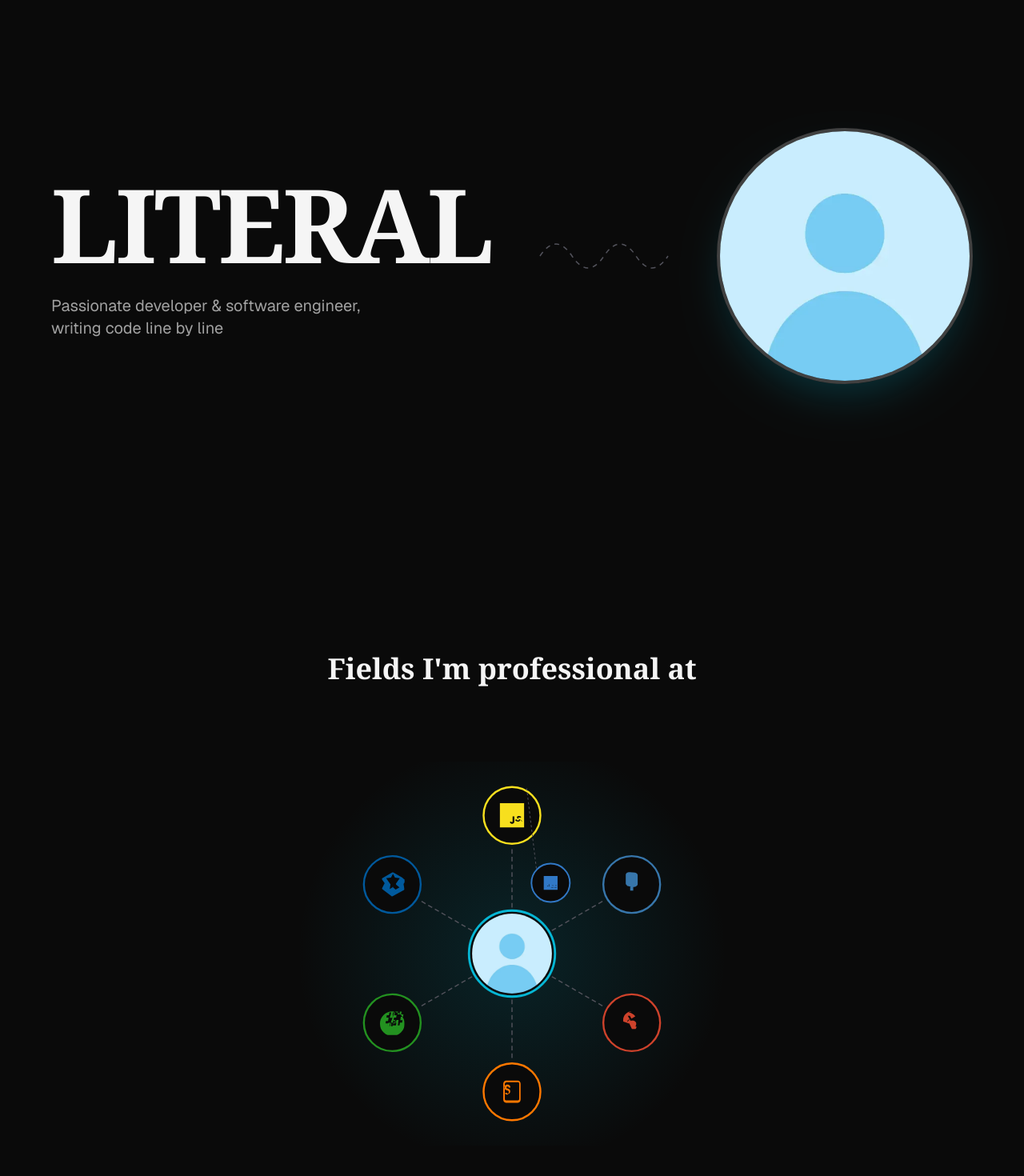
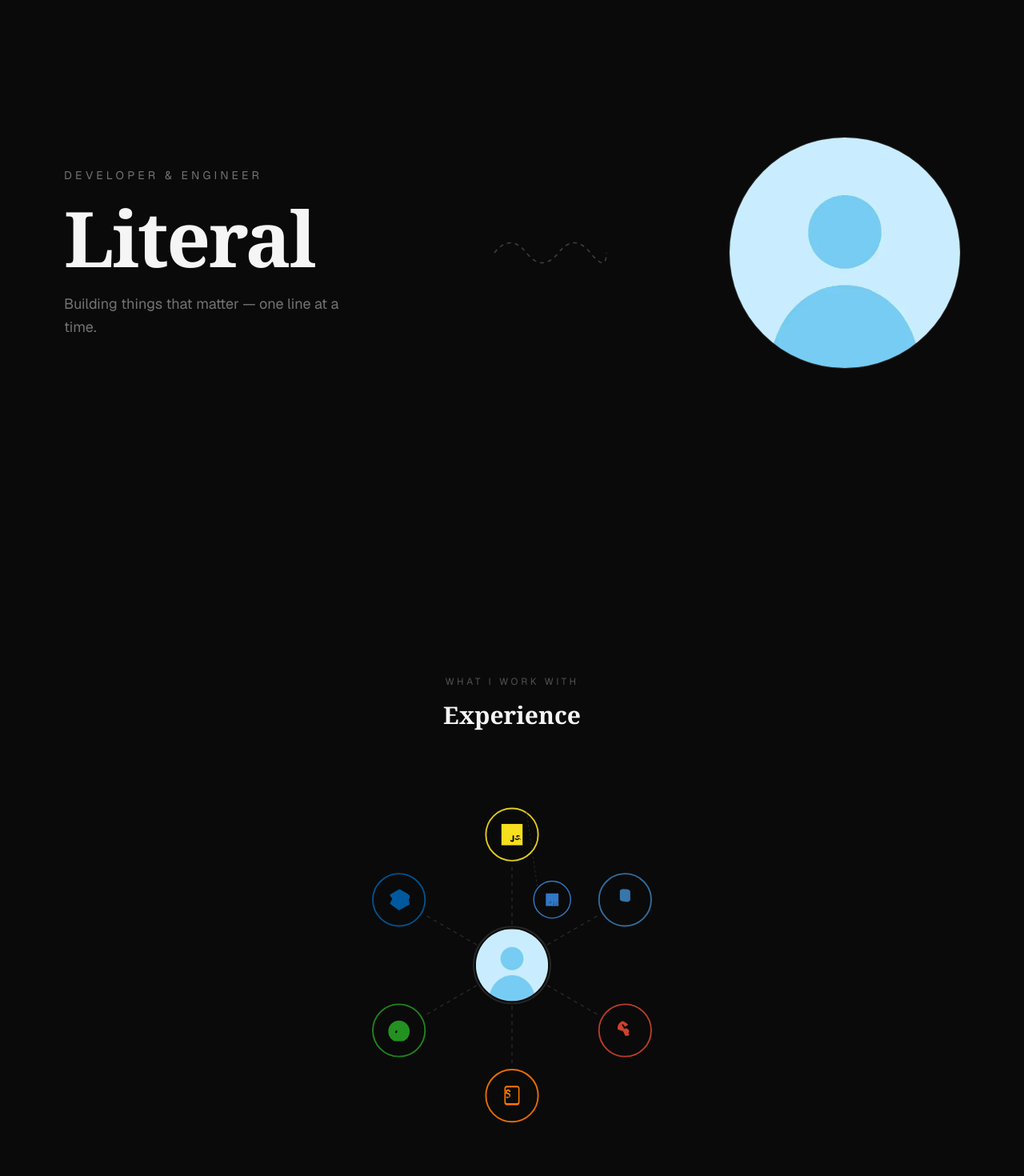
Before and after one commit to itarqos5/itarqos-portfolio, a Next.js app: page / in a window 1280 px wide. Shown: the part 166-1636 px from the top of the page at 80% size. Built offline with nearby package versions, Linux system fonts and the light colour scheme.

Commit message:
Refine aesthetic: remove blue theme, cleaner typography, rename section to Experience, tighten design

```diff
--- a/app/globals.css
+++ b/app/globals.css
@@ -1,51 +1,27 @@
 @import "tailwindcss";
 
-:root {
-  --background: #000000;
-  --foreground: #ededed;
-}
-
 @theme inline {
-  --color-background: var(--background);
-  --color-foreground: var(--foreground);
+  --color-background: #0a0a0a;
+  --color-foreground: #ededed;
   --font-sans: var(--font-geist-sans);
   --font-mono: var(--font-geist-mono);
   --font-serif: Georgia, serif;
 }
 
-@media (prefers-color-scheme: dark) {
-  :root {
-    --background: #0a0a0a;
-    --foreground: #ededed;
-  }
+* {
+  scrollbar-width: thin;
+  scrollbar-color: #3f3f46 #09090b;
 }
 
-* {
-  scrollbar-width: thin;
-  scrollbar-color: #52525b #18181b;
-}
-
-::-webkit-scrollbar {
-  width: 8px;
-}
-
-::-webkit-scrollbar-track {
-  background: #18181b;
-}
-
-::-webkit-scrollbar-thumb {
-  background: #52525b;
-  border-radius: 4px;
-}
-
-::-webkit-scrollbar-thumb:hover {
-  background: #71717a;
-}
+::-webkit-scrollbar { width: 6px; }
+::-webkit-scrollbar-track { background: #09090b; }
+::-webkit-scrollbar-thumb { background: #3f3f46; border-radius: 3px; }
+::-webkit-scrollbar-thumb:hover { background: #52525b; }
 
 body {
-  background: var(--background);
-  color: var(--foreground);
-  font-family: Arial, Helvetica, sans-serif;
+  background: #0a0a0a;
+  color: #ededed;
+  font-family: var(--font-geist-sans), system-ui, sans-serif;
 }
 
 @keyframes spin-slow {
@@ -58,10 +34,5 @@ body {
   100% { transform: translateX(100%); }
 }
 
-.animate-spin-slow {
-  animation: spin-slow 2s linear infinite;
-}
-
-.animate-shimmer {
-  animation: shimmer 1.5s ease-in-out infinite;
-}
+.animate-spin-slow { animation: spin-slow 2s linear infinite; }
+.animate-shimmer { animation: shimmer 1.5s ease-in-out infinite; }
--- a/components/HeroSection.tsx
+++ b/components/HeroSection.tsx
@@ -2,30 +2,33 @@
 
 export default function HeroSection() {
   return (
-    <div className="relative z-10 flex min-h-screen items-center justify-between px-16">
-      <div className="flex flex-col gap-6">
-        <h1 className="font-serif text-8xl md:text-9xl font-bold text-neutral-100 tracking-tight">
-          LITERAL
+    <div className="relative z-10 flex min-h-screen items-center justify-between px-20">
+      <div className="flex flex-col gap-5">
+        <p className="font-sans text-sm tracking-[0.3em] text-neutral-500 uppercase">
+          Developer &amp; engineer
+        </p>
+        <h1 className="font-serif text-7xl md:text-8xl font-bold text-neutral-100 tracking-tight leading-none">
+          Literal
         </h1>
-        <p className="font-sans text-xl text-neutral-400 max-w-md">
-          Passionate developer &amp; software engineer, writing code line by line
+        <p className="font-sans text-lg text-neutral-500 max-w-sm leading-relaxed">
+          Building things that matter — one line at a time.
         </p>
       </div>
 
       <div className="flex-1 hidden md:flex justify-center items-center">
-        <svg width="200" height="100" viewBox="0 0 200 100" preserveAspectRatio="xMidYMid meet">
+        <svg width="160" height="80" viewBox="0 0 160 80" preserveAspectRatio="xMidYMid meet">
           <path
-            d="M 20 50 Q 40 20, 60 50 T 100 50 T 140 50 T 180 50"
+            d="M 10 40 Q 30 15, 50 40 T 90 40 T 130 40 T 150 40"
             fill="none"
-            stroke="#52525b"
+            stroke="#3f3f46"
             strokeWidth="1.5"
-            strokeDasharray="6 6"
+            strokeDasharray="5 5"
           />
         </svg>
       </div>
 
       <div className="relative z-0 hidden md:block">
-        <div className="relative w-80 h-80 rounded-full overflow-hidden border-4 border-neutral-700 shadow-2xl shadow-cyan-400/20">
+        <div className="relative w-72 h-72 rounded-full overflow-hidden ring-1 ring-neutral-800">
           <img src="/profile.png" alt="Profile" className="w-full h-full object-cover" />
         </div>
       </div>
--- a/components/SkillsSection.tsx
+++ b/components/SkillsSection.tsx
@@ -1,15 +1,15 @@
 "use client";
 
-import { useEffect, useRef, useState } from "react";
+import { useEffect, useState } from "react";
 
 const ICONS: Record<string, string> = {
   JavaScript: "M0 0h24v24H0V0zm22.034 18.276c-.175-.987-.698-1.63-2.346-2.383-.693-.336-1.262-.56-1.517-.953-.093-.204-.098-.363-.022-.551.148-.374.514-.538.996-.453.294.071.547.235.74.53.656-.416.656-.416 1.12-.703-.174-.26-.263-.364-.394-.476-.377-.44-1.088-.717-1.83-.663l-.573.062c-.5.102-.867.316-1.115.613-.427.486-.284 1.22.218 1.58.522.354 1.35.487 1.638.887.124.346.06.642-.104.83-.366.423-1.115.43-1.724.047-.295-.145-.571-.412-.823-.85l-1.17.675c.15.39.338.654.614.93 1.247 1.12 3.264 1.016 4.034-.31.01-.017.144-.4.038-.91zm-7.758-5.274h-1.69c0 1.11-.008 2.216-.008 3.326 0 .884.073 1.64-.065 1.933-.194.414-.69.357-.93.288-.236-.108-.368-.263-.52-.5-.048-.07-.084-.118-.098-.118l-1.142.713c.276.57.656 1.05 1.246 1.316.58.283 1.212.316 1.856.113.555-.16.923-.48 1.137-.92.22-.455.208-.98.206-1.616-.005-1.184 0-2.368 0-3.555v-.03z",
   TypeScript: "M3 3h18v18H3V3zm10.483 14.626v-1.74h1.74v-.906h-.906v3.803h.906V18h-2.25v.626h.51zm4.14 0v-1.74h1.74v-.906h-.906v3.803h.906V18h-2.25v.626h.51zm-8.98-.907v-1.74h1.74v-.907h-.905v1.74h-1.74v.907h.905zm0 1.74v-1.74h1.74v-.907h-.905v2.647h.905v-.907h1.74v.907h-2.68z",
-  Python: "M14.25.18l.9.2.73.26.59.3.45.32.34.34.25.34.16.33.1.3.04.26.02.2-.01.13v8.5l-.02.13-.04.26-.1.3-.16.33-.25.34-.34.34-.45.32-.59.3-.73.26-.9.2L12 14l-2.25-.18-.9-.2-.73-.26-.59-.3-.45-.32-.34-.34-.25-.34-.16-.33-.1-.3-.04-.26-.02-.2v-8.5l.02-.13.04-.26.1-.3.16-.33.25-.34.34-.34.45-.32.59-.3.73-.26.9-.2L12 0l2.25.18zM7.5 7.5h9v3h-9v-3zM7.5 10.5h9v3h-9v-3zM16.5 13.5h-3V18h-3v-4.5h-3v-3h9v3z",
-  Rust: "M11.91 1.039c-4.56 0-8.272 3.919-8.272 8.478 0 .463.06.987.18 1.451 1.68.576 3.36 1.15 5.04 1.728a4366 4366 0 0 1 2.912-1.013c-.72-.837-1.14-1.711-1.32-2.596-.48.12-1.02.36-1.38.66-.6.48-.66.84-.72 1.2-.06.36.06.72.3.96.18.18.42.3.72.36h.06l2.76 5.82h3.66c.36-.72.66-1.44.96-2.16l-1.2-.42c.18-.3.36-.6.48-.96.3-.72.42-1.5.24-2.28-.24-.9-.84-1.62-1.68-2.04-.84-.42-1.86-.42-2.76-.24-.36.06-.72.24-1.02.42l-1.02-2.1-1.74-3.06h2.04c.54.9 1.08 1.8 1.62 2.7l3.72-2.16c-.9-1.26-2.1-2.28-3.48-2.94-.72-.36-1.5-.54-2.28-.66-.36-.06-.72-.06-1.08-.06zM8.37 9.517c.24-.24.54-.42.9-.48.66-.12 1.32.12 1.62.72.3.6.18 1.32-.36 1.74-.54.42-1.32.48-1.92.12-.54-.36-.78-.96-.78-1.56.06-.3.24-.54.54-.54z",
+  Python: "M14.25.18l.9.2.73.26.59.3.45.32.34.34.25.34.16.33.1.3.04.26.02.2-.01.13v8.5l-.02.13-.04.26-.1.3-.16.33-.25.34-.34.34-.45.32-.59.3-.73.26-.9.2L12 14l-2.25-.18-.9-.2-.73-.26-.59-.3-.45-.32-.34-.34-.25-.34-.16-.33-.1-.3-.04-.26-.02-.2v-8.5l.02-.13.04-.26.1-.3.16-.33.25-.34.34-.34.45-.32.59-.3.73-.26.9-.2L12 0l2.25.18z",
+  Rust: "M11.91 1.039c-4.56 0-8.272 3.919-8.272 8.478 0 .463.06.987.18 1.451 1.68.576 3.36 1.15 5.04 1.728a4366 4366 0 0 1 2.912-1.013c-.72-.837-1.14-1.711-1.32-2.596-.48.12-1.02.36-1.38.66-.6.48-.66.84-.72 1.2-.06.36.06.72.3.96.18.18.42.3.72.36h.06l2.76 5.82h3.66c.36-.72.66-1.44.96-2.16l-1.2-.42c.18-.3.36-.6.48-.96.3-.72.42-1.5.24-2.28-.24-.9-.84-1.62-1.68-2.04-.84-.42-1.86-.42-2.76-.24-.36.06-.72.24-1.02.42l-1.02-2.1-1.74-3.06h2.04c.54.9 1.08 1.8 1.62 2.7l3.72-2.16c-.9-1.26-2.1-2.28-3.48-2.94-.72-.36-1.5-.54-2.28-.66-.36-.06-.72-.06-1.08-.06z",
   Java: "M6.241 1.039c-.78 0-1.44.3-1.98.9-.54.6-.78 1.38-.78 2.34v15.12c0 .96.24 1.74.72 2.34.48.6 1.14.9 1.98.9h11.52c.84 0 1.5-.3 1.98-.9.48-.6.72-1.38.72-2.34V4.28c0-.96-.24-1.74-.72-2.34-.48-.6-1.14-.9-1.98-.9H6.242zm0 1.62h11.52c.36 0 .66.12.9.36.24.24.36.54.36.9v15.12c0 .36-.12.66-.36.9-.24.24-.54.36-.9.36H6.242c-.36 0-.66-.12-.9-.36-.24-.24-.36-.54-.36-.9V4.28c0-.36.12-.66.36-.9.24-.24.54-.36.9-.36zm1.98 11.88c-.18.06-.36.12-.54.18-.18 0-.36.06-.54.06-.24 0-.48 0-.72-.06-.24-.06-.42-.18-.6-.36-.18-.18-.3-.42-.36-.66-.06-.24-.06-.48-.06-.78h1.62c0 .24.06.42.18.54.12.12.3.18.48.18.18 0 .36-.06.54-.12.18-.06.3-.18.42-.3.12-.12.18-.24.24-.42.06-.18.06-.36.06-.54 0-.48-.12-.84-.36-1.14-.24-.3-.6-.48-1.08-.6l-.72-.18c-.72-.18-1.26-.48-1.62-.96-.36-.48-.54-1.08-.54-1.68 0-.48.12-.96.36-1.38.24-.42.6-.72 1.02-.96.42-.24.96-.36 1.5-.36.54 0 1.02.12 1.5.36.48.24.84.6 1.08 1.02.24.42.36.9.36 1.44h-1.68c0-.24-.06-.48-.18-.66-.12-.18-.3-.3-.54-.36-.24-.06-.48-.06-.72 0-.24.06-.42.18-.54.36-.12.18-.18.36-.18.6s.06.42.18.6c.12.18.3.3.54.36l.72.18c.72.18 1.32.48 1.68.96.36.48.54 1.08.54 1.68 0 .48-.12.96-.36 1.38-.24.42-.6.72-1.02.96-.42.24-.9.36-1.38.36z",
-  "C#": "M12 1.039A12 12 0 0 0 0 13.039a12 12 0 0 0 12 12 12 12 0 0 0 12-12 12 12 0 0 0-12-12zM9.854 14.935h-2.18l.462-2.796h2.098l-.38 2.796zm2.68-2.796h1.818l.462-2.796h-1.698l-.58 2.796zm2.978 0h2.178l.462-2.796h-2.098l-.542 2.796zm-5.018-4.884h1.698l.46-2.796H10.35l-.856 2.796zm2.698-2.796l.54-3.316h2.058l-.38 2.316.462-2.316h1.758l-.462 2.796h1.818l.46-2.796h1.698l-.46 2.796h2.18l-.38 2.316h-2.098l-.542 3.316h2.178l-.38 2.316h-2.098l-.462 2.796h-1.698l.462-2.796h-1.818l-.462 2.796H12.27l.462-2.796H10.55zm-1.82 8.2h-1.698l-.462 2.796H7.114l.462-2.796H5.396l.38-2.316h2.098l.542-3.316H6.278l.38-2.316h2.098l.462-2.796h1.698l-.462 2.796h1.818l.462-2.796h1.698l-.462 2.796h2.178l-.38 2.316h-2.098l-.542 3.316h2.178l-.38 2.316h-2.098l-.462 2.796h-1.698l.462-2.796h-1.818l-.462 2.796h-1.698l.462-2.796H8.932z",
-  "C++": "M22.393 6c-.167-.29-.398-.543-.652-.69L12.925.215c-.293-.17-.663-.147-.935.08L2.25 5.92c-.39.33-.475.89-.195 1.288l2.486 3.608L2.15 15.45c-.253.368-.167.855.207 1.14l8.96 6.8c.305.23.71.26 1.05.08l11.04-6.02c.374-.204.573-.66.454-1.087l-.873-4.85 2.405-3.403zM13.132 14.34l-3.637 1.98.76-4.408-4.204-6.116 4.695-.543 1.943-3.59 1.928 3.59 4.695.543-3.564 5.18c-.298.434-.224 1.06.183 1.38l3.13 2.475-3.804 2.078-3.125-2.567z",
+  "C#": "M12 1.039A12 12 0 0 0 0 13.039a12 12 0 0 0 12 12 12 12 0 0 0 12-12 12 12 0 0 0-12-12zM9.854 14.935h-2.18l.462-2.796h2.098l-.38 2.796zm2.68-2.796h1.818l.462-2.796h-1.698l-.58 2.796zm2.978 0h2.178l.462-2.796h-2.098l-.542 2.796zm-5.018-4.884h1.698l.46-2.796H10.35l-.856 2.796z",
+  "C++": "M22.393 6c-.167-.29-.398-.543-.652-.69L12.925.215c-.293-.17-.663-.147-.935.08L2.25 5.92c-.39.33-.475.89-.195 1.288l2.486 3.608L2.15 15.45c-.253.368-.167.855.207 1.14l8.96 6.8c.305.23.71.26 1.05.08l11.04-6.02c.374-.204.573-.66.454-1.087l-.873-4.85 2.405-3.403z",
 };
 
 const COLORS: Record<string, string> = {
@@ -32,32 +32,31 @@ const skills = [
   { name: "C++" },
 ];
 
-const CENTER_R = 56;
-const NODE_R = 38;
-const CHILD_NODE_R = 26;
-const GRAPH_CX = 350;
-const GRAPH_CY = 250;
-const RADIUS = 180;
+const CX = 350, CY = 240;
+const CENTER_R = 50;
+const NODE_R = 34;
+const CHILD_R = 24;
+const RADIUS = 170;
 
 export default function SkillsSection() {
   const [loaded, setLoaded] = useState(false);
 
   useEffect(() => {
-    const timer = setTimeout(() => setLoaded(true), 1000);
+    const timer = setTimeout(() => setLoaded(true), 900);
     return () => clearTimeout(timer);
   }, []);
 
   if (!loaded) {
     return (
-      <section className="relative z-10 py-48 px-12">
-        <h2 className="mb-24 text-center font-serif text-4xl font-bold text-neutral-100 animate-pulse">
-          Fields I&apos;m professional at
+      <section className="relative z-10 pt-32 pb-48 px-12">
+        <h2 className="mb-16 text-center font-serif text-3xl font-bold text-neutral-100 animate-pulse">
+          Experience
         </h2>
         <div className="flex justify-center gap-8 flex-wrap">
           {[...Array(6)].map((_, i) => (
-            <div key={i} className="flex flex-col items-center gap-4">
-              <div className="h-20 w-20 rounded-full bg-neutral-800 animate-pulse" />
-              <div className="h-4 w-24 rounded bg-neutral-800 animate-pulse" />
+            <div key={i} className="flex flex-col items-center gap-3">
+              <div className="h-16 w-16 rounded-full bg-neutral-800/50 animate-pulse" />
+              <div className="h-3 w-20 rounded bg-neutral-800/50 animate-pulse" />
             </div>
           ))}
         </div>
@@ -66,38 +65,31 @@ export default function SkillsSection() {
   }
 
   return (
-    <section className="relative z-10 pt-24 pb-48 px-12">
-      <h2 className="mb-24 text-center font-serif text-4xl font-bold text-neutral-100">
-        Fields I&apos;m professional at
+    <section className="relative z-10 pt-32 pb-48 px-12">
+      <h2 className="mb-4 text-center font-sans text-xs tracking-[0.3em] text-neutral-600 uppercase">
+        What I work with
+      </h2>
+      <h2 className="mb-16 text-center font-serif text-3xl font-bold text-neutral-100">
+        Experience
       </h2>
       <div className="flex justify-center">
-        <svg viewBox="0 0 700 500" className="w-full max-w-2xl">
-          <defs>
-            <radialGradient id="glow" cx="50%" cy="50%" r="50%">
-              <stop offset="0%" stopColor="#06b6d4" stopOpacity="0.15" />
-              <stop offset="100%" stopColor="#06b6d4" stopOpacity="0" />
-            </radialGradient>
-          </defs>
-
-          <circle cx={GRAPH_CX} cy={GRAPH_CY} r="280" fill="url(#glow)" />
-
+        <svg viewBox="0 0 700 480" className="w-full max-w-2xl">
           <g>
             {skills.filter(s => !s.parent).map((skill, i) => {
               const a = (i * 2 * Math.PI) / 6 - Math.PI / 2;
-              const nx = GRAPH_CX + RADIUS * Math.cos(a);
-              const ny = GRAPH_CY + RADIUS * Math.sin(a);
-              const dirX = Math.cos(a);
-              const dirY = Math.sin(a);
-              const sx = GRAPH_CX + (CENTER_R + 4) * dirX;
-              const sy = GRAPH_CY + (CENTER_R + 4) * dirY;
-              const ex = nx - (NODE_R + 4) * dirX;
-              const ey = ny - (NODE_R + 4) * dirY;
+              const nx = CX + RADIUS * Math.cos(a);
+              const ny = CY + RADIUS * Math.sin(a);
+              const d = Math.cos(a), dd = Math.sin(a);
+              const sx = CX + (CENTER_R + 3) * d;
+              const sy = CY + (CENTER_R + 3) * dd;
+              const ex = nx - (NODE_R + 3) * d;
+              const ey = ny - (NODE_R + 3) * dd;
               return (
                 <g key={skill.name}>
-                  <line x1={sx} y1={sy} x2={ex} y2={ey} stroke="#52525b" strokeWidth="1.5" strokeDasharray="6 4" />
+                  <line x1={sx} y1={sy} x2={ex} y2={ey} stroke="#27272a" strokeWidth="1.5" strokeDasharray="5 5" />
                   <g transform={`translate(${nx-NODE_R},${ny-NODE_R})`}>
-                    <circle cx={NODE_R} cy={NODE_R} r={NODE_R-1} fill="#0a0a0a" stroke={COLORS[skill.name]} strokeWidth="2.5" />
-                    <svg x={NODE_R-16} y={NODE_R-16} width="32" height="32" viewBox="0 0 24 24" fill={COLORS[skill.name]}>
+                    <circle cx={NODE_R} cy={NODE_R} r={NODE_R} fill="#0a0a0a" stroke={COLORS[skill.name]} strokeWidth="2" opacity="0.9" />
+                    <svg x={NODE_R-14} y={NODE_R-14} width="28" height="28" viewBox="0 0 24 24" fill={COLORS[skill.name]}>
                       <path d={ICONS[skill.name]} />
                     </svg>
                   </g>
@@ -107,24 +99,23 @@ export default function SkillsSection() {
             {skills.filter(s => s.parent === "JavaScript").map(child => {
               const pi = skills.findIndex(s => s.name === "JavaScript");
               const pa = (pi * 2 * Math.PI) / 6 - Math.PI / 2;
-              const px = GRAPH_CX + RADIUS * Math.cos(pa);
-              const py = GRAPH_CY + RADIUS * Math.sin(pa);
-              const ba = pa + 0.5;
-              const BR = 105;
-              const cx = GRAPH_CX + BR * Math.cos(ba);
-              const cy = GRAPH_CY + BR * Math.sin(ba);
-              const ndx = Math.cos(ba);
-              const ndy = Math.sin(ba);
-              const sx = px + (NODE_R + 2) * ndx;
-              const sy = py + (NODE_R + 2) * ndy;
-              const ex = cx - (CHILD_NODE_R + 2) * ndx;
-              const ey = cy - (CHILD_NODE_R + 2) * ndy;
+              const px = CX + RADIUS * Math.cos(pa);
+              const py = CY + RADIUS * Math.sin(pa);
+              const ba = pa + 0.55;
+              const br = 100;
+              const cx = CX + br * Math.cos(ba);
+              const cy = CY + br * Math.sin(ba);
+              const nd = Math.cos(ba), ndd = Math.sin(ba);
+              const sx = px + (NODE_R + 2) * nd;
+              const sy = py + (NODE_R + 2) * ndd;
+              const ex = cx - (CHILD_R + 2) * nd;
+              const ey = cy - (CHILD_R + 2) * ndd;
               return (
                 <g key={child.name}>
-                  <line x1={sx} y1={sy} x2={ex} y2={ey} stroke="#52525b" strokeWidth="1" strokeDasharray="3 3" />
-                  <g transform={`translate(${cx-CHILD_NODE_R},${cy-CHILD_NODE_R})`}>
-                    <circle cx={CHILD_NODE_R} cy={CHILD_NODE_R} r={CHILD_NODE_R-1} fill="#0a0a0a" stroke={COLORS[child.name]} strokeWidth="2" />
-                    <svg x={CHILD_NODE_R-12} y={CHILD_NODE_R-12} width="24" height="24" viewBox="0 0 24 24" fill={COLORS[child.name]}>
+                  <line x1={sx} y1={sy} x2={ex} y2={ey} stroke="#27272a" strokeWidth="1" strokeDasharray="3 3" />
+                  <g transform={`translate(${cx-CHILD_R},${cy-CHILD_R})`}>
+                    <circle cx={CHILD_R} cy={CHILD_R} r={CHILD_R} fill="#0a0a0a" stroke={COLORS[child.name]} strokeWidth="1.5" />
+                    <svg x={CHILD_R-11} y={CHILD_R-11} width="22" height="22" viewBox="0 0 24 24" fill={COLORS[child.name]}>
                       <path d={ICONS[child.name]} />
                     </svg>
                   </g>
@@ -133,12 +124,12 @@ export default function SkillsSection() {
             })}
           </g>
 
-          <g transform={`translate(${GRAPH_CX},${GRAPH_CY})`}>
-            <circle r={CENTER_R} fill="#0a0a0a" stroke="#06b6d4" strokeWidth="3" />
+          <g transform={`translate(${CX},${CY})`}>
+            <circle r={CENTER_R} fill="#0a0a0a" stroke="#27272a" strokeWidth="2" />
             <clipPath id="cc">
-              <circle r={CENTER_R - 4} />
+              <circle r={CENTER_R - 3} />
             </clipPath>
-            <image href="/profile.png" x={-(CENTER_R-4)} y={-(CENTER_R-4)} width={(CENTER_R-4)*2} height={(CENTER_R-4)*2} clipPath="url(#cc)" preserveAspectRatio="xMidYMid slice" />
+            <image href="/profile.png" x={-(CENTER_R-3)} y={-(CENTER_R-3)} width={(CENTER_R-3)*2} height={(CENTER_R-3)*2} clipPath="url(#cc)" preserveAspectRatio="xMidYMid slice" />
           </g>
         </svg>
       </div>
```
Also changed, not shown: components/LoadingOverlay.tsx (+4 -4 lines), components/Navbar.tsx (+5 -5 lines).
